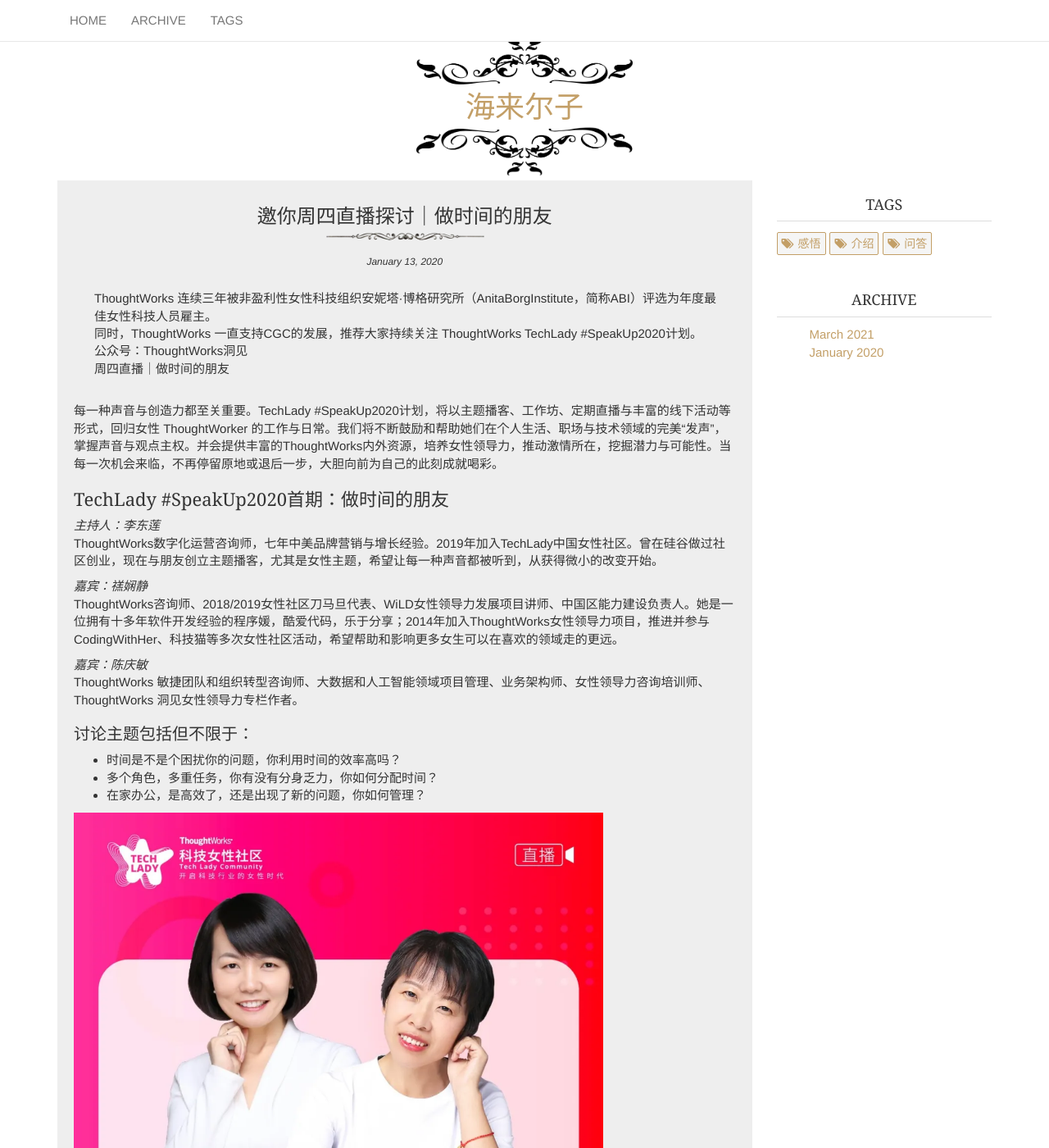
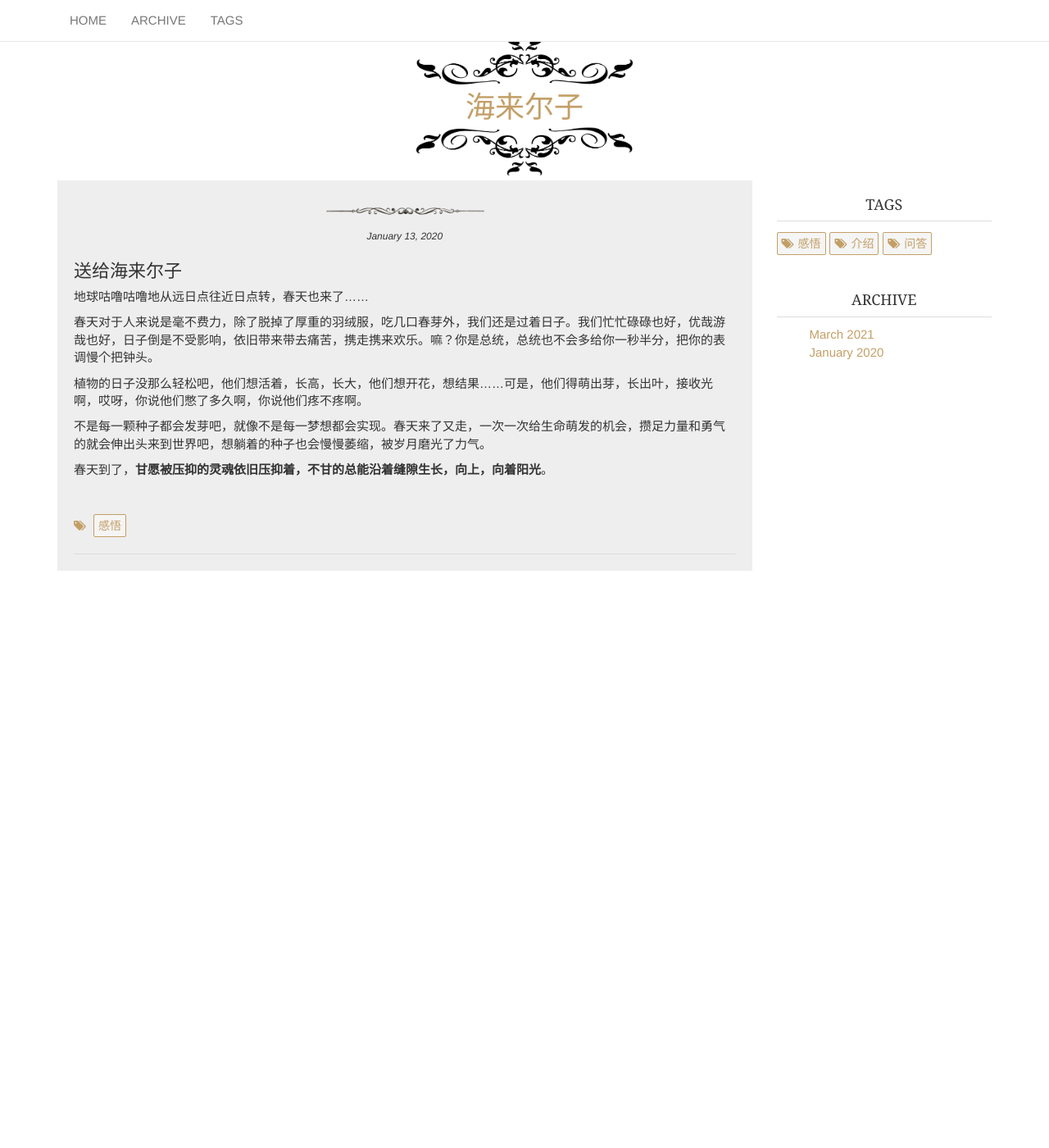
Before and after one commit to happyerqiao/my_first_web, a Jekyll site: the page built from _posts/2020-01-13-he-shi-jian-zuo-peng-you.md, in a window 1280 px wide and 1400 px high. Shown: the whole window at 82% size. Built offline with Jekyll 4.4.1, drawn with Linux system fonts in a browser that asks for light colours; some of the changed text lies outside the part shown.

Commit message:
Update 2020-01-13-he-shi-jian-zuo-peng-you.md

```diff
--- a/_posts/2020-01-13-he-shi-jian-zuo-peng-you.md
+++ b/_posts/2020-01-13-he-shi-jian-zuo-peng-you.md
@@ -1,35 +1,20 @@
 ---
 layout: post
-title:  "邀你周四直播探讨｜做时间的朋友"
-background: "/assets/images/300.jpg"
+title:  ""
+background: "/assets/images/尔子.jpg"
 category: "工作"
 tags: 感悟
 ---
 
-> ThoughtWorks 连续三年被非盈利性女性科技组织安妮塔·博格研究所（AnitaBorgInstitute，简称ABI）评选为年度最佳女性科技人员雇主。
-> 同时，ThoughtWorks 一直支持CGC的发展，推荐大家持续关注 ThoughtWorks TechLady #SpeakUp2020计划。
-> 公众号：ThoughtWorks洞见
-> 周四直播｜做时间的朋友
 
-每一种声音与创造力都至关重要。TechLady #SpeakUp2020计划，将以主题播客、工作坊、定期直播与丰富的线下活动等形式，回归女性 ThoughtWorker 的工作与日常。我们将不断鼓励和帮助她们在个人生活、职场与技术领域的完美“发声”，掌握声音与观点主权。并会提供丰富的ThoughtWorks内外资源，培养女性领导力，推动激情所在，挖掘潜力与可能性。当每一次机会来临，不再停留原地或退后一步，大胆向前为自己的此刻成就喝彩。
+## 送给海来尔子
 
-## TechLady #SpeakUp2020首期：做时间的朋友
-_主持人：李东莲_
-ThoughtWorks数字化运营咨询师，七年中美品牌营销与增长经验。2019年加入TechLady中国女性社区。曾在硅谷做过社区创业，现在与朋友创立主题播客，尤其是女性主题，希望让每一种声音都被听到，从获得微小的改变开始。
+地球咕噜咕噜地从远日点往近日点转，春天也来了……
 
-_嘉宾：禚娴静_
-ThoughtWorks咨询师、2018/2019女性社区刀马旦代表、WiLD女性领导力发展项目讲师、中国区能力建设负责人。她是一位拥有十多年软件开发经验的程序媛，酷爱代码，乐于分享；2014年加入ThoughtWorks女性领导力项目，推进并参与CodingWithHer、科技猫等多次女性社区活动，希望帮助和影响更多女生可以在喜欢的领域走的更远。
+春天对于人来说是毫不费力，除了脱掉了厚重的羽绒服，吃几口春芽外，我们还是过着日子。我们忙忙碌碌也好，优哉游哉也好，日子倒是不受影响，依旧带来带去痛苦，携走携来欢乐。嘛？你是总统，总统也不会多给你一秒半分，把你的表调慢个把钟头。
 
-_嘉宾：陈庆敏_
-ThoughtWorks 敏捷团队和组织转型咨询师、大数据和人工智能领域项目管理、业务架构师、女性领导力咨询培训师、ThoughtWorks 洞见女性领导力专栏作者。
+植物的日子没那么轻松吧，他们想活着，长高，长大，他们想开花，想结果……可是，他们得萌出芽，长出叶，接收光啊，哎呀，你说他们憋了多久啊，你说他们疼不疼啊。
 
-### 讨论主题包括但不限于：
-* 时间是不是个困扰你的问题，你利用时间的效率高吗？
-* 多个角色，多重任务，你有没有分身乏力，你如何分配时间？
-* 在家办公，是高效了，还是出现了新的问题，你如何管理？
+不是每一颗种子都会发芽吧，就像不是每一梦想都会实现。春天来了又走，一次一次给生命萌发的机会，攒足力量和勇气的就会伸出头来到世界吧，想躺着的种子也会慢慢萎缩，被岁月磨光了力气。
 
-![301](../assets/images/301.jpg)
-
-#### References
-封面图片来源: [VPoltrack](https://twitter.com/VPoltrack)
-内容图片来源: CodingGirlsClub 公众号
+春天到了，**甘愿被压抑的灵魂依旧压抑着，不甘的总能沿着缝隙生长，向上，向着阳光**。
```
